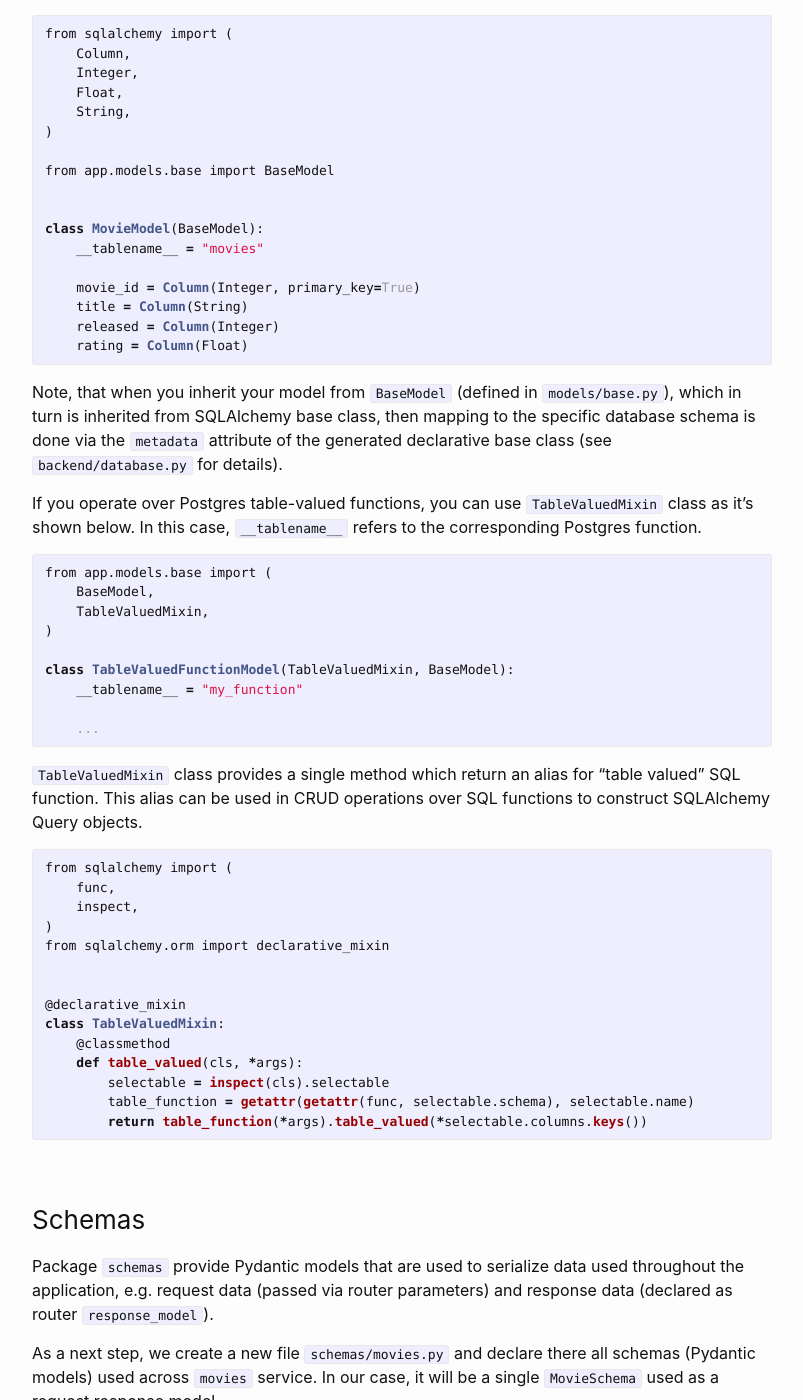
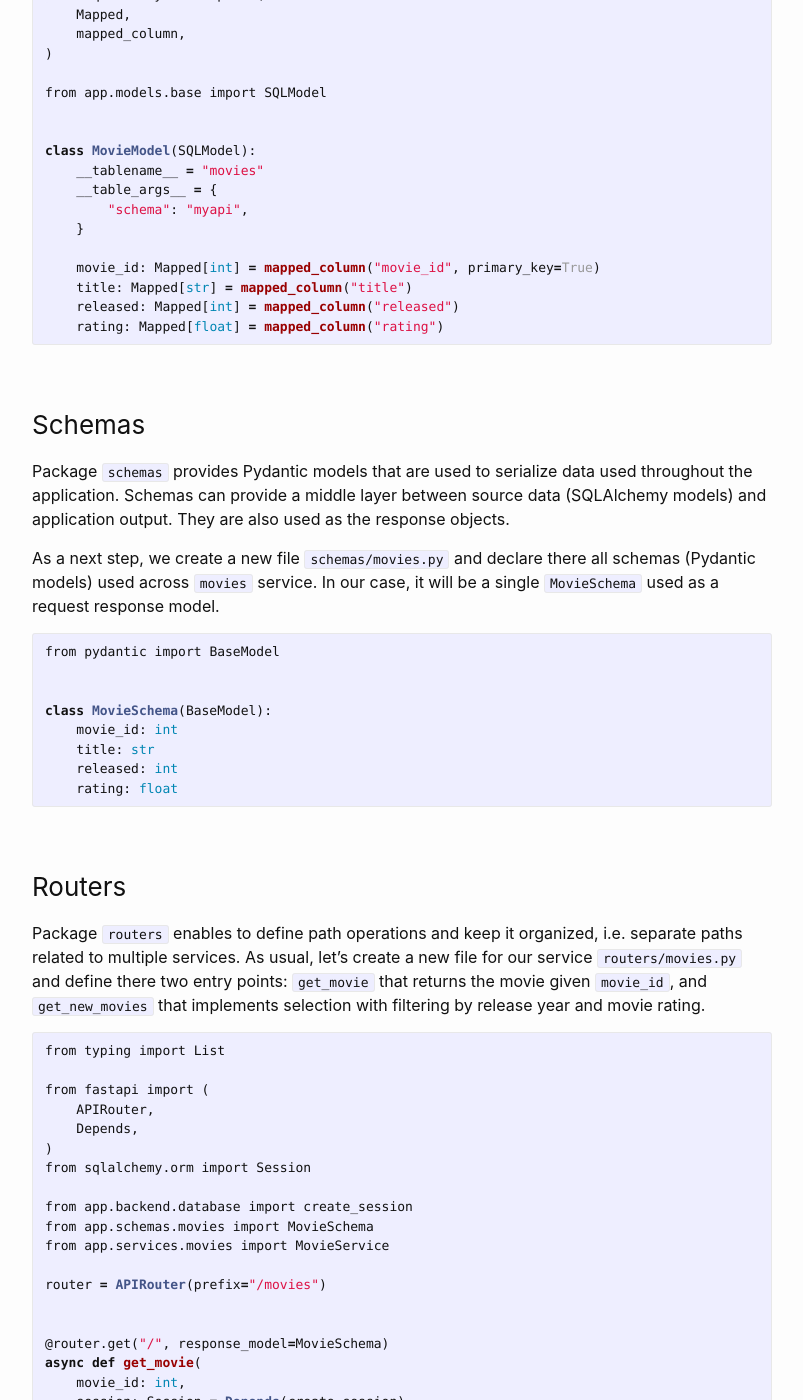
Before and after one commit to viktorsapozhok/viktorsapozhok.github.io, a Jekyll site: the page built from _posts/2023-02-09-fastapi-services-oauth2.md, in a window 1280 px wide and 1400 px high, scrolled down 2131 px. Shown: the whole window, without its empty margins (238-1041 px from the left). Built offline with Jekyll 4.4.1, drawn with Linux system fonts in a browser that asks for light colours; some of the changed text lies outside the part shown.

Commit message:
updated tutorial

````diff
--- a/_posts/2023-02-09-fastapi-services-oauth2.md
+++ b/_posts/2023-02-09-fastapi-services-oauth2.md
@@ -61,10 +61,6 @@ manually or by scheduler. For instance, create a new user and store its hashed d
 Module `main` represents FastAPI entry point and initiates `app` object (instance of `FastAPI` class).
 This `app` is referred by server when running `uvicorn main:app` command.
 
-The proposed structure is inspired by this awesome [article][1], which is recommended to read for more detail.
-
-[1]: https://camillovisini.com/article/abstracting-fastapi-services/ "Implementing FastAPI Services"
-
 ## Adding a new service
 
 To illustrate the approach, let's create a simple service reading data from
@@ -90,75 +86,35 @@ CREATE TABLE IF NOT EXISTS myapi.movies (
 ### Models
 
 As a next step, we create a new file `models/movies.py` and declare there all
-SQLAlchemy models used across `movies` service.
+SQLAlchemy models used across `movies` service. Models provide a mapping between database
+objects and corresponding Python classes.
 
 ```python
-from sqlalchemy import (
-    Column,
-    Integer,
-    Float,
-    String,
+from sqlalchemy.orm import (
+    Mapped,
+    mapped_column,
 )
 
-from app.models.base import BaseModel
+from app.models.base import SQLModel
 
 
-class MovieModel(BaseModel):
+class MovieModel(SQLModel):
     __tablename__ = "movies"
+    __table_args__ = {
+        "schema": "myapi",
+    }
 
-    movie_id = Column(Integer, primary_key=True)
-    title = Column(String)
-    released = Column(Integer)
-    rating = Column(Float)
-```
-
-Note, that when you inherit your model from `BaseModel` (defined in `models/base.py`),
-which in turn is inherited from SQLAlchemy base class, then mapping to the specific database
-schema is done via the `metadata` attribute of the generated declarative base class
-(see `backend/database.py` for details).
-
-If you operate over Postgres table-valued functions, you can use `TableValuedMixin` class
-as it's shown below. In this case, `__tablename__` refers to the corresponding Postgres
-function.
-
-```python
-from app.models.base import (
-    BaseModel,
-    TableValuedMixin,
-)
-
-class TableValuedFunctionModel(TableValuedMixin, BaseModel):
-    __tablename__ = "my_function"
-
-    ...
-```
-
-`TableValuedMixin` class provides a single method which return an alias for "table valued"
-SQL function. This alias can be used in CRUD operations over SQL functions to construct
-SQLAlchemy Query objects.
-
-```python
-from sqlalchemy import (
-    func,
-    inspect,
-)
-from sqlalchemy.orm import declarative_mixin
-
-
-@declarative_mixin
-class TableValuedMixin:
-    @classmethod
-    def table_valued(cls, *args):
-        selectable = inspect(cls).selectable
-        table_function = getattr(getattr(func, selectable.schema), selectable.name)
-        return table_function(*args).table_valued(*selectable.columns.keys())
+    movie_id: Mapped[int] = mapped_column("movie_id", primary_key=True)
+    title: Mapped[str] = mapped_column("title")
+    released: Mapped[int] = mapped_column("released")
+    rating: Mapped[float] = mapped_column("rating")
 ```
 
 ### Schemas
 
-Package `schemas` provide Pydantic models that are used to serialize data used throughout
-the application, e.g. request data (passed via router parameters) and response data
-(declared as router `response_model`).
+Package `schemas` provides Pydantic models that are used to serialize data used throughout
+the application. Schemas can provide a middle layer between source data (SQLAlchemy models)
+and application output. They are also used as the response objects.
 
 As a next step, we create a new file `schemas/movies.py` and declare there all schemas
 (Pydantic models) used across `movies` service. In our case, it will be a single `MovieSchema`
@@ -173,21 +129,15 @@ class MovieSchema(BaseModel):
     title: str
     released: int
     rating: float
-
-    class Config:
-        orm_mode = True
 ```
-
-We set Config property to `True` to support mapping between `MovieSchema` and corresponding
-SQLAlchemy `MovieModel`.
 
 ### Routers
 
 Package `routers` enables to define path operations and keep it organized, i.e.
 separate paths related to multiple services. As usual, let's create a new file for our
 service `routers/movies.py` and define there two entry points: `get_movie` that returns
-the movie given `movie_id`, and `get_new_movies` that returns all movies released
-since given `year` and having rating higher than given `rating`.
+the movie given `movie_id`, and `get_new_movies` that implements selection with filtering
+by release year and movie rating.
 
 ```python
 from typing import List
@@ -248,20 +200,29 @@ class MovieService(AppService):
     def get_movie(self, movie_id: int) -> MovieSchema:
         return MovieCRUD(self.db).get_movie(movie_id)
 
-    def get_new_movies(self, year: int, rating: float) -> List[MovieSchema]:
-        return MovieCRUD(self.db).get_new_movies(year, rating)
+    def get_movies(self, year: int, rating: float) -> List[MovieSchema]:
+        return MovieCRUD(self.db).get_movies(year, rating)
 
 
 class MovieCRUD(AppCRUD):
     def get_movie(self, movie_id: int) -> MovieSchema:
-        return MovieSchema.from_orm(self.query(MovieModel, movie_id=movie_id).first())
+        stmt = select(MovieModel).where(MovieModel.movie_id == movie_id)
+        model = self.get_one(stmt)
 
-    def get_new_movies(self, year: int, rating: float) -> List[MovieSchema]:
-        query = self.query(
-            MovieModel, MovieModel.released >= year, MovieModel.rating >= rating
+        return MovieSchema(**model.to_dict())
+
+    def get_movies(self, year: int, rating: float) -> List[MovieSchema]:
+        schemas: List[MovieSchema] = list()
+
+        stmt = select(MovieModel).where(
+            MovieModel.released >= year,
+            MovieModel.rating >= rating,
         )
 
-        return [MovieSchema.from_orm(obj) for obj in query.all()]
+        for model in self.get_all(stmt):
+            schemas += [MovieSchema(**model.to_dict())]
+
+        return schemas
 ```
 
 ### Config
@@ -270,24 +231,19 @@ Configuration settings are provided via `backend/config.py` module and can be re
 environment variables prefixed with `MYAPI_`. It also supports dotenv parsing from `.env`
 file placed in project root directory.
 
-If you have multiple backends, e.g. `prod`, `stage` and `dev`, you can set up corresponding
-DSN strings in dotenv file and switch between backends using environment variable
-`MYAPI_ENV` (by default, it refers to `dev` environment).
-
 ```bash
 $ cat .env
-MYAPI_DATABASE__PROD="postgresql://user:password@host:port/dbname_prod"
-MYAPI_DATABASE__STAGE="postgresql://user:password@host:port/dbname_stage"
-MYAPI_DATABASE__DEV="postgresql://user:password@host:port/dbname_dev"
+# Database DSN
+MYAPI_DATABASE__DSN="postgresql://user:password@host:port/dbname"
 
-$ MYAPI_ENV=stage uvicorn app.main:app
-INFO:     Uvicorn running on http://127.0.0.1:8000 (Press CTRL+C to quit)
+# Token key for generating signatures
+MYAPI_TOKEN_KEY="my_secret_key"
 ```
 
 Or you can initialize everything using environment variables only.
 
 ```bash
-$ MYAPI_ENV=dev MYAPI_DATABASE__DEV="postgresql://" uvicorn app.main:app
+$ MYAPI_DATABASE__DSN="postgresql://..." uvicorn app.main:app
 INFO:     Uvicorn running on http://127.0.0.1:8000 (Press CTRL+C to quit)
 ```
 
@@ -337,25 +293,11 @@ from app.services.base import (
     AppService,
 )
 
+
 pwd_context = CryptContext(schemes=["bcrypt"], deprecated="auto")
 
 
-class AuthService(AppService):
-    def create_user(self, user: CreateUserSchema) -> None:
-        AuthCRUD(self.db).add_user(user)
-
-
-class AuthCRUD(AppCRUD):
-    def add_user(self, user: CreateUserSchema) -> None:
-        user = UserModel(
-            name=user.name,
-            email=user.email,
-            hashed_password=Hasher.bcrypt(user.password),
-        )
-
-        self.add(user)
-
-class Hasher:
+class HashingMixin:
     @staticmethod
     def bcrypt(password: str) -> str:
         return pwd_context.hash(password)
@@ -431,22 +386,19 @@ from app.services.base import AppService
 
 
 class AuthService(AppService):
-    def authenticate(self, login: OAuth2PasswordRequestForm = Depends()):
+    def authenticate(
+        self, login: OAuth2PasswordRequestForm = Depends()
+    ) -> TokenSchema | None:
         user = AuthCRUD(self.db).get_user(login.username)
 
-        if not user:
-            raise_with_log(status.HTTP_404_NOT_FOUND, "User not found")
+        if user.hashed_password is None:
+            raise_with_log(status.HTTP_401_UNAUTHORIZED, "Incorrect password")
         else:
-            if not user.hashed_password:
+            if not self.verify(user.hashed_password, login.password):
                 raise_with_log(status.HTTP_401_UNAUTHORIZED, "Incorrect password")
-
-            if not Hasher.verify(user.hashed_password, login.password):
-                raise_with_log(status.HTTP_401_UNAUTHORIZED, "Incorrect password")
-
-            access_token = self._create_access_token(user.name, user.email)
-
-            return TokenSchema(access_token=access_token, token_type="bearer")
-
+            else:
+                access_token = self._create_access_token(user.name, user.email)
+                return TokenSchema(access_token=access_token, token_type=TOKEN_TYPE)
         return None
 
     def _create_access_token(self, name: str, email: str) -> str:
@@ -481,6 +433,7 @@ from fastapi.security import OAuth2PasswordBearer
 from app.backend.config import config
 from app.exc import raise_with_log
 from app.schemas.auth import UserSchema
+
 
 oauth2_schema = OAuth2PasswordBearer(tokenUrl="token", auto_error=False)
 
````
Also changed, not shown: other parts of _posts/2023-02-09-fastapi-services-oauth2.md (+18 -3 lines).
